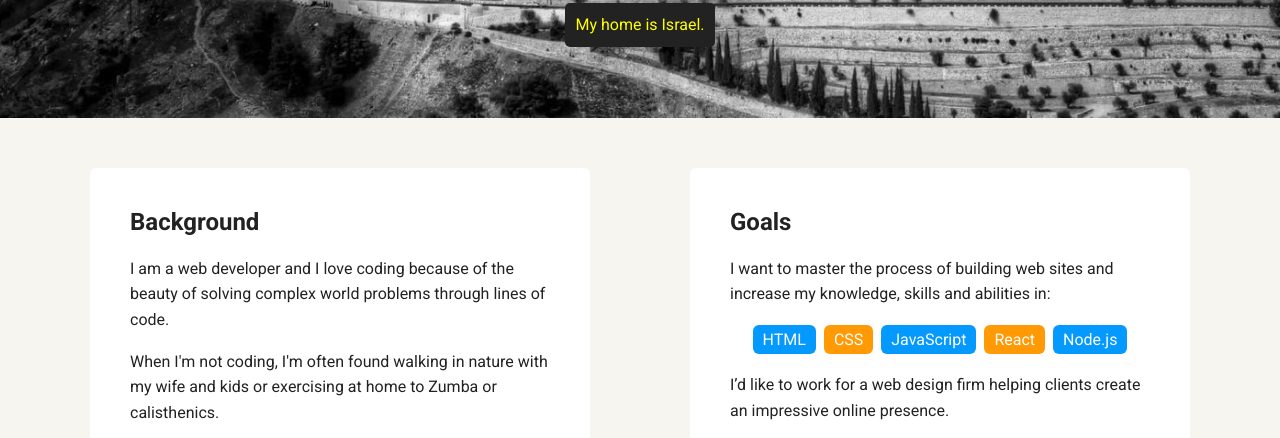
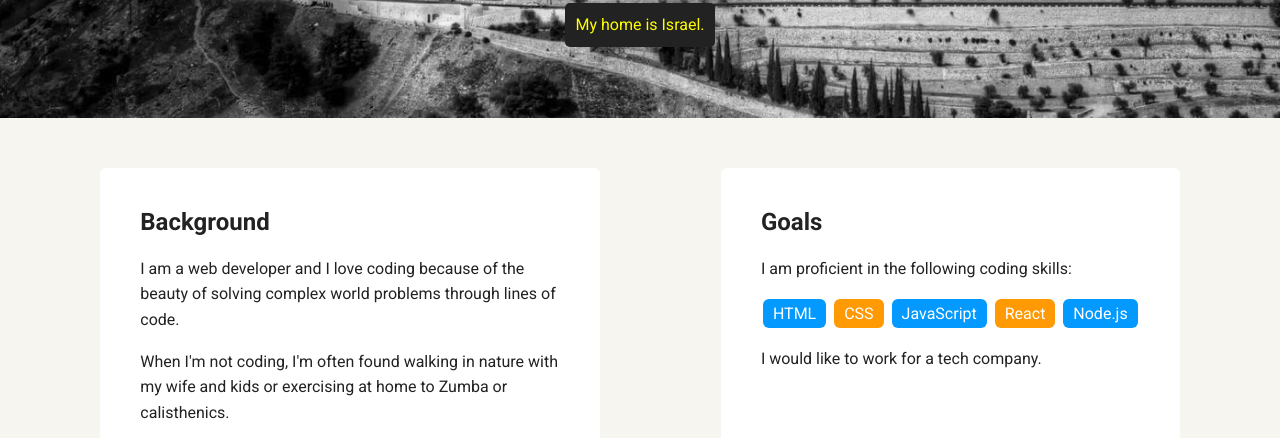
Before and after one commit to yisroelreiss/01ProfilePage, a plain HTML site: page index.html in a window 1280 px wide. Shown: the part 352-790 px from the top of the page. Drawn offline with Linux system fonts and the light colour scheme; a web font is replaced by a local one.

Commit message:
Updated Goals Section of Homepage

```diff
--- a/index.html
+++ b/index.html
@@ -50,8 +50,7 @@
       <div class="card">
         <h2>Goals</h2>
         <p>
-          I want to master the process of building web sites and increase my
-          knowledge, skills and abilities in:
+          I am proficient in the following coding skills:
         </p>
         <ul class="skills">
           <li>HTML</li>
@@ -61,8 +60,7 @@
           <li>Node.js</li>
         </ul>
         <p>
-          I’d like to work for a web design firm helping clients create an
-          impressive online presence.
+          I would like to work for a tech company.
         </p>
       </div>
     </main>
--- a/styles.css
+++ b/styles.css
@@ -201,5 +201,3 @@ a.social:hover {
     margin: 40px auto;
   }
 }
-
-/* New CSS Styles - Eric Reiss */
```
